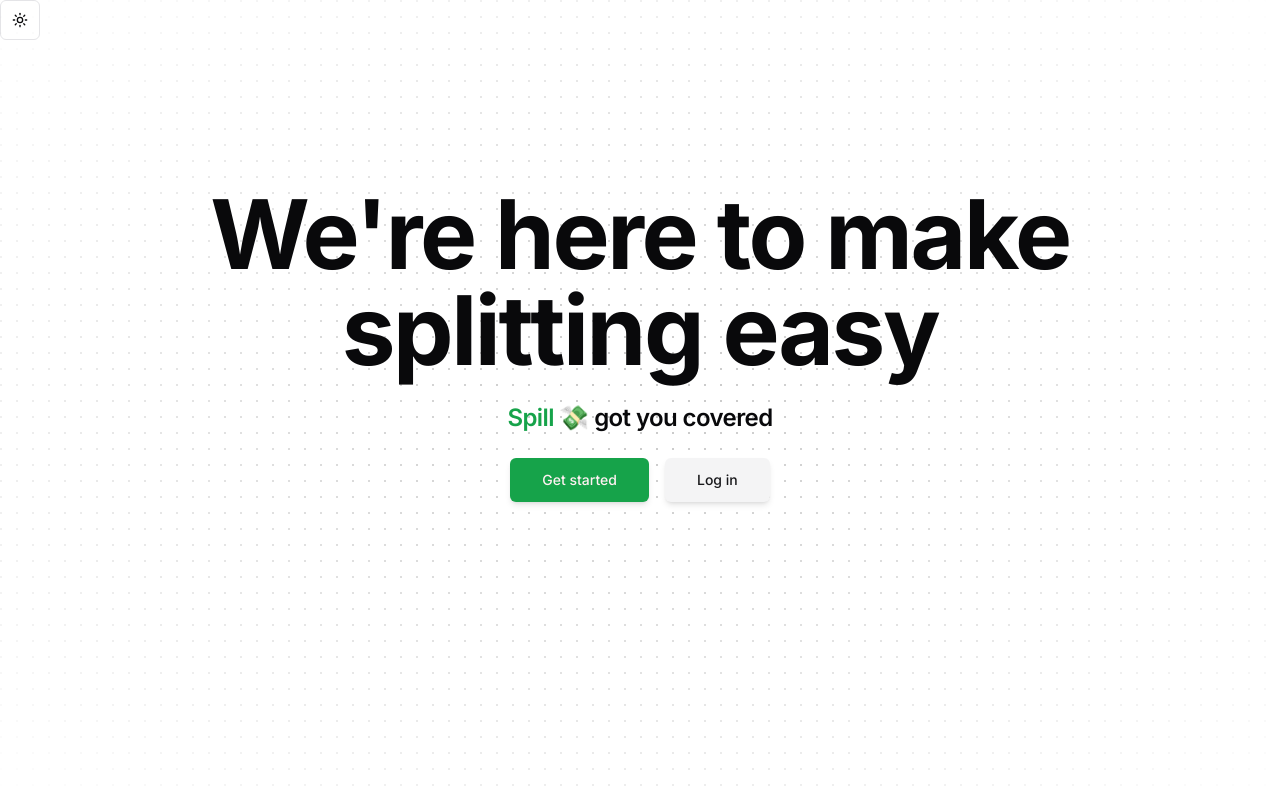
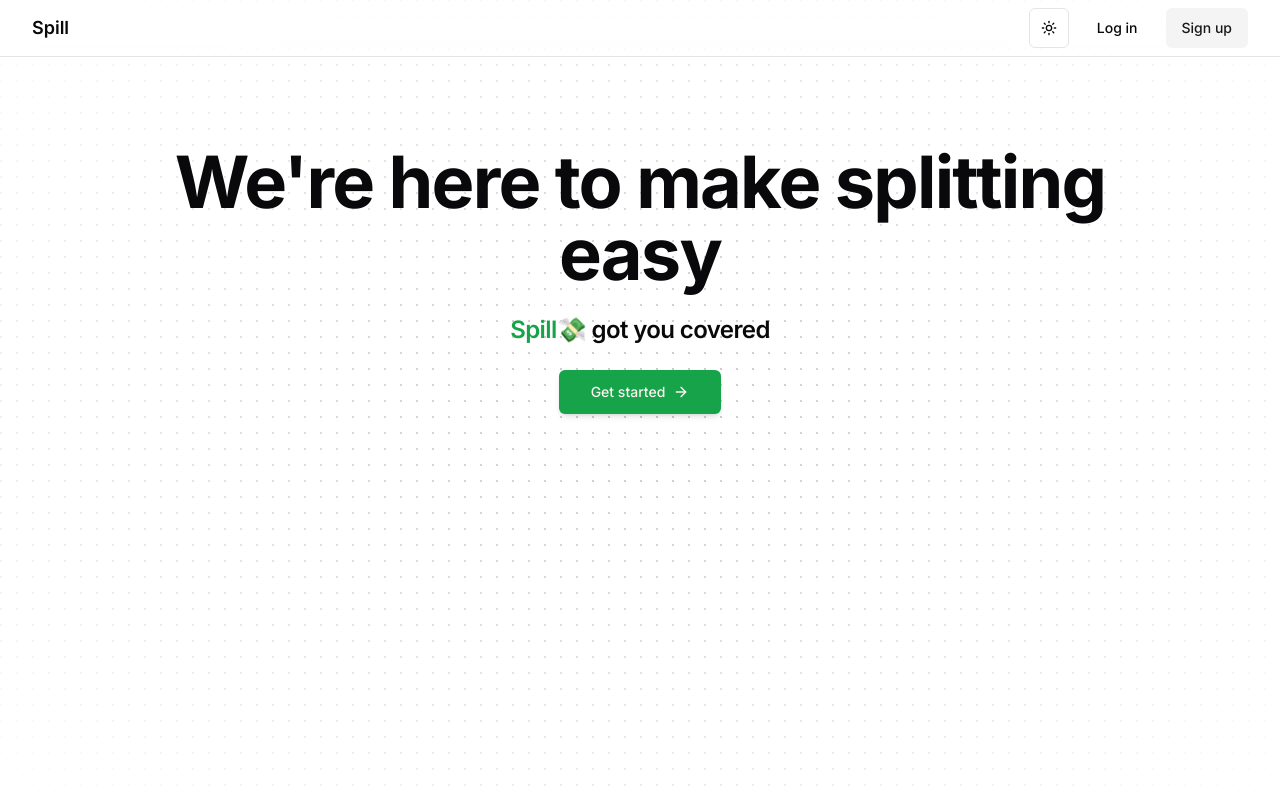
Before and after one commit to ChrisBryann/spill-web, a Next.js app: page / in a window 1280 px wide. Built offline with nearby package versions, Linux system fonts and the light colour scheme.

Commit message:
added header to homepage

```diff
--- a/app/layout.tsx
+++ b/app/layout.tsx
@@ -3,6 +3,7 @@
 import "./globals.css";
 import { ny } from "@/lib/utils";
 import { ThemeProvider } from "@/components/theme-provider";
+import { Header } from "@/components";
 
 const inter = Inter({ subsets: ["latin"], variable: "--font-sans" });
 
@@ -22,7 +23,7 @@
       <body
         className={ny(
           "min-h-screen bg-background font-sans antialiased",
-          inter.variable
+          inter.variable,
         )}
       >
         <ThemeProvider
@@ -31,6 +32,7 @@
           enableSystem
           disableTransitionOnChange
         >
+          <Header />
           {children}
         </ThemeProvider>
       </body>
--- a/app/page.tsx
+++ b/app/page.tsx
@@ -1,6 +1,7 @@
-import { BlurFade, BorderBeam, Button, ModeToggle } from "@/components";
+import { BlurFade, Button } from "@/components";
 import DotPattern from "@/components/ui/dot-pattern";
 import { ny } from "@/lib/utils";
+import { ArrowRight } from "lucide-react";
 import Image from "next/image";
 
 export default function Home() {
@@ -8,32 +9,28 @@
     <>
       <DotPattern
         className={ny(
-          "[mask-image:radial-gradient(ellipse_at_center,white,transparent)]"
+          "[mask-image:radial-gradient(ellipse_at_center,white,transparent)]",
         )}
       />
       <main className="min-h-screen mx-auto flex-1 overflow-hidden">
-        <ModeToggle />
         <section
-          id="header"
+          id="hero"
           className="relative mx-auto mt-32 max-w-5xl p-6 rounded-md text-center md:px-8 space-y-6"
         >
           <BlurFade delay={0.25} inView>
-            <h2 className="text-3xl bg-clip-text font-bold tracking-tight sm:text-5xl xl:text-8xl">
+            <h2 className="text-5xl bg-clip-text font-bold tracking-tight md:text-6xl xl:text-7xl">
               We&apos;re here to make splitting easy
             </h2>
           </BlurFade>
           <BlurFade delay={0.25 * 2} inView>
             <p className="text-pretty bg-clip-text font-semibold text-lg tracking-tight sm:text-xl xl:text-2xl">
-              <span className="text-primary">Spill 💸</span> got you covered
+              <span className="text-primary">Spill💸</span> got you covered
             </p>
           </BlurFade>
           <BlurFade delay={0.25 * 2} inView>
             <div className="relative mx-auto space-x-4">
               <Button size={"lg"} className="shadow-md">
-                Get started
-              </Button>
-              <Button variant={"secondary"} size={"lg"} className="shadow-md">
-                Log in
+                Get started <ArrowRight />
               </Button>
             </div>
           </BlurFade>
--- /dev/null
+++ b/components/Header.tsx
@@ -0,0 +1,20 @@
+import { Button, ModeToggle } from "@/components";
+
+const Header = () => {
+  return (
+    <header className="animate-fade-in fixed left-0 top-0 z-50 w-full border-b backdrop-blur-md [--animation-delay:600ms]">
+      <div className="container flex h-14 items-center justify-between space-x-4">
+        <a className="text-lg font-semibold flex items-center" href="/">
+          Spill
+        </a>
+        <div className="flex h-full items-center space-x-3">
+          <ModeToggle />
+          <Button variant={"ghost"}>Log in</Button>
+          <Button variant={"secondary"}>Sign up</Button>
+        </div>
+      </div>
+    </header>
+  );
+};
+
+export { Header };
--- a/components/index.ts
+++ b/components/index.ts
@@ -21,3 +21,6 @@
   DropdownMenuRadioGroup,
 } from "./ui/dropdown-menu";
 export { ModeToggle } from "./ui/mode-toggle";
+
+// Self-made UI Components
+export { Header } from "./Header";
```
